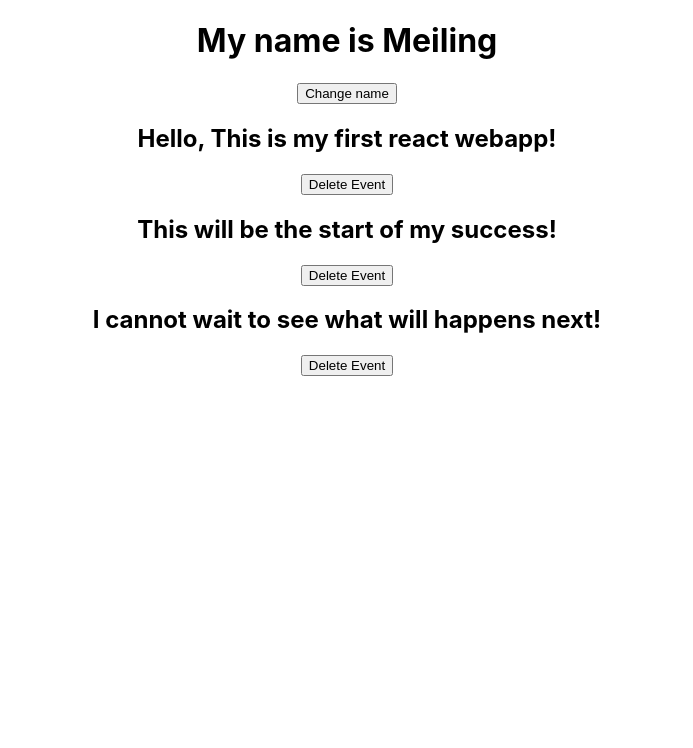
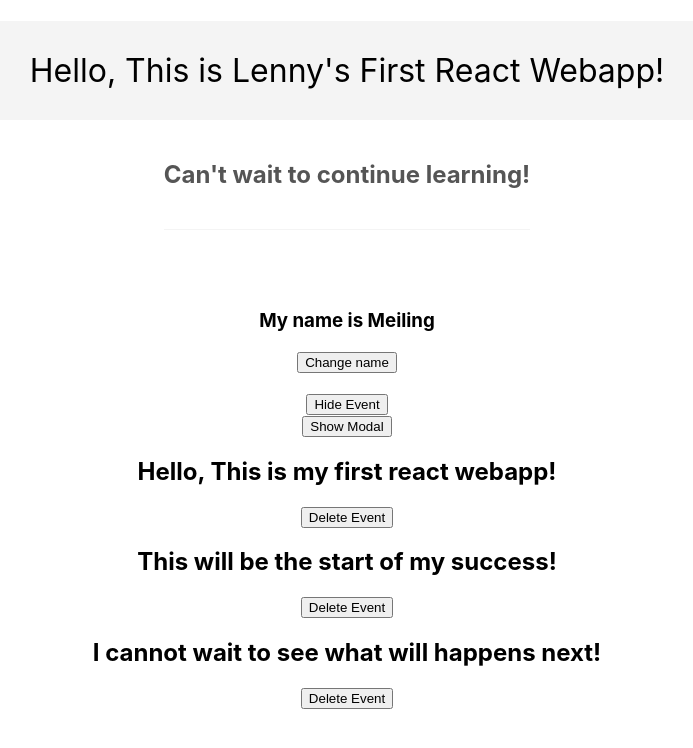
Before and after one commit to lennythach/ReactBasics, a React (Create React App) app: page / in a window 1280 px wide. Shown: the top 748 px of the page, without its empty margins (293-986 px from the left). Built offline with nearby package versions, Linux system fonts and the light colour scheme.

Commit message:
adding components

```diff
--- a/src/App.js
+++ b/src/App.js
@@ -1,17 +1,28 @@
 // import logo from './logo.svg';
 import './App.css';
-import {useState} from 'react';
+import Title from './components/Title';
+import Modal from './components/Modal';
+import React, {useState} from 'react';
 
 function App() {
+  //----------States----------//
+  const [showModal, setShowModal] = useState(false);
+  const [showEvents, setShowEvent] = useState(true);
   let [name, setName] = useState('Meiling');
 
   let [events, setEvents] = useState([
     {event:'Hello, This is my first react webapp!', id:1},
     {event:'This will be the start of my success!', id:2},
     {event:'I cannot wait to see what will happens next!', id:3}
-  ])
+  ]);
 
+  console.log(showModal)
+  //------functions-------//
   const changeName = () => setName('Lenny');
+
+  const handleClose = () => {
+    setShowModal(false)
+  };
 
   const deleteEvent = (id) => {
     setEvents((prevEvents)=>{
@@ -19,25 +30,51 @@ function App() {
         return id !== event.id
       })
     })
-  }
+  };
 
 
   return (
   <div className='App'>
-    <h1>My name is {name}</h1>
+    {<Title title="Hello, This is Lenny's First React Webapp!" subtitle="Can't wait to continue learning!"/>}
+    <h3>My name is {name}</h3>
+    <div>
     <button onClick={changeName}>Change name</button>
+    </div>
+    <br></br>
 
-    {events.map((event)=>{
+    {!showEvents && (<div>
+    <button onClick={()=>setShowEvent(true)} >Show Event</button>
+    </div>
+    )}
+
+    {showEvents && (
+    <div>
+    <button onClick={()=>setShowEvent(false)} >Hide Event</button>
+    </div>
+    )}
+
+    {!showModal && (
+      <div>
+        <button onClick={()=>setShowModal(true)} >Show Modal</button>
+      </div>
+    )}
+
+
+    {showEvents && events.map((event)=>{
       return (
-        <div>
+        <React.Fragment key={event.id}>
           <h2>{event.event}</h2>
           <button onClick={()=>deleteEvent(event.id)}>Delete Event</button>
-        </div>
+        </React.Fragment>
       )
     })}
 
+    {showModal && <Modal handleClose={()=>handleClose()}>
+      <h2>20% Coupon Code</h2>
+      <p>Use code thach12 at checkout!</p>
+    </Modal>}
   </div>
-  )
+  );
 };
 
 export default App;
--- /dev/null
+++ b/src/components/Modal.css
@@ -0,0 +1,16 @@
+.modal-backdrop {
+    position: fixed;
+    top: 0;
+    left: 0;
+    width: 100%;
+    height: 100%;
+    background: rgba(0,0,0,0.5);
+}
+
+.modal {
+    padding: 30px;
+    max-width: 480px;
+    margin: 200px auto;
+    background: #fff;
+    border-radius: 10px;
+  }
--- /dev/null
+++ b/src/components/Modal.js
@@ -0,0 +1,11 @@
+import './Modal.css'
+export default function Modal({children, handleClose}) {
+  return (
+    <div className="modal-backdrop">
+        <div className="modal">
+            {children}
+            <button onClick={handleClose}>Close</button>
+        </div>
+    </div>
+  )
+}
--- /dev/null
+++ b/src/components/Title.js
@@ -0,0 +1,11 @@
+export default function Title({title, subtitle}) {
+    return (
+    <>
+        <h1 className="title">{title}</h1>
+        <br/>
+        <div className="subtitle">
+        <h2>{subtitle}</h2>
+        </div>
+    </>
+    )
+}
--- a/src/index.css
+++ b/src/index.css
@@ -11,3 +11,22 @@ code {
   font-family: source-code-pro, Menlo, Monaco, Consolas, 'Courier New',
     monospace;
 }
+
+.title {
+  display: inline-block;
+  padding: 30px 60px;
+  background: #f4f4f4;
+  border-radius: 8px;
+  font-weight: normal;
+  margin-bottom: 10px;
+}
+
+.subtitle {
+  display: inline-block;
+  color: #555;
+  font-weight: normal;
+  padding-bottom: 20px;
+  border-bottom: 1px solid #f4f4f4;
+  margin-top: 10px;
+  margin-bottom: 60px;
+}
```
